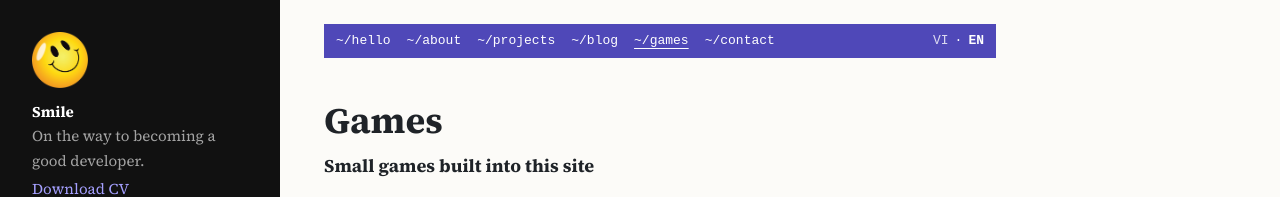
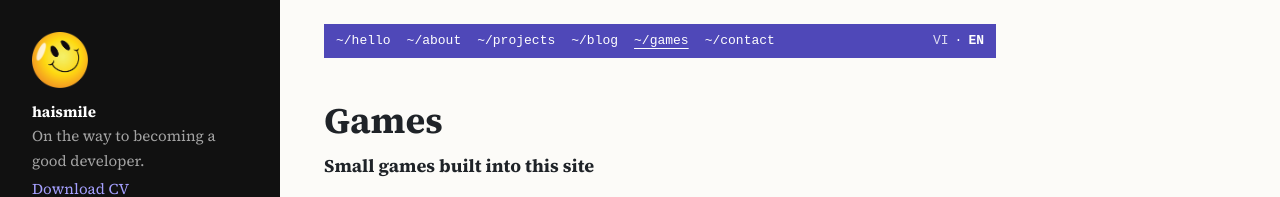
Before and after one commit to haismile9/Porfolio, a Next.js app: page /en/games in a window 1280 px wide. Shown: the top 197 px of the page. Built offline with nearby package versions, Linux system fonts and the light colour scheme; no server answers; the database is empty.

Commit message:
content: rename the brand from Smile to haismile, matching the domain
Co-Authored-By: Claude Opus 5.5 <noreply@anthropic.com>

```diff
--- a/src/app/[lang]/about/layout.tsx
+++ b/src/app/[lang]/about/layout.tsx
@@ -3,8 +3,8 @@ import type { Locale } from '@/i18n/config'
 import { pageMetadata } from '@/lib/site'
 
 const meta = {
-  vi: { title: 'Giới thiệu', description: 'Kinh nghiệm, học vấn và kỹ năng của Nguyễn Hồng Hải (Smile), lập trình viên full-stack ở TP.HCM.' },
-  en: { title: 'About Me', description: 'Background, experience and skills of Nguyen Hong Hai (Smile), a Full-stack developer in Ho Chi Minh City.' },
+  vi: { title: 'Giới thiệu', description: 'Kinh nghiệm, học vấn và kỹ năng của Nguyễn Hồng Hải (haismile), lập trình viên full-stack ở TP.HCM.' },
+  en: { title: 'About Me', description: 'Background, experience and skills of Nguyen Hong Hai (haismile), a Full-stack developer in Ho Chi Minh City.' },
 } satisfies Record<Locale, { title: string; description: string }>
 
 export function generateMetadata({ params }: { params: { lang: Locale } }): Metadata {
--- a/src/app/[lang]/contact/layout.tsx
+++ b/src/app/[lang]/contact/layout.tsx
@@ -3,8 +3,8 @@ import type { Locale } from '@/i18n/config'
 import { pageMetadata } from '@/lib/site'
 
 const meta = {
-  vi: { title: 'Liên hệ', description: 'Liên hệ với Smile, lập trình viên full-stack, về công việc hoặc hợp tác.' },
-  en: { title: 'Contact', description: 'Get in touch with Smile, a Full-stack developer, for work or collaboration.' },
+  vi: { title: 'Liên hệ', description: 'Liên hệ với haismile (Nguyễn Hồng Hải), lập trình viên full-stack, về công việc hoặc hợp tác.' },
+  en: { title: 'Contact', description: 'Get in touch with haismile (Nguyen Hong Hai), a Full-stack developer, for work or collaboration.' },
 } satisfies Record<Locale, { title: string; description: string }>
 
 export function generateMetadata({ params }: { params: { lang: Locale } }): Metadata {
--- a/src/app/[lang]/page.tsx
+++ b/src/app/[lang]/page.tsx
@@ -9,7 +9,7 @@ const linkClass = 'text-classic-accent underline underline-offset-2 hover:no-und
 const copy = {
   vi: {
     greeting: 'Xin chào, mình là',
-    name: 'Smile',
+    name: 'haismile',
     role: 'Full-stack Developer · TP. Hồ Chí Minh',
     recentPosts: 'Bài viết mới',
     allPosts: 'Xem tất cả bài viết →',
@@ -18,7 +18,7 @@ const copy = {
   },
   en: {
     greeting: "Hi, I'm",
-    name: 'Smile',
+    name: 'haismile',
     role: 'Full-stack Developer · Ho Chi Minh City, Vietnam',
     recentPosts: 'Recent posts (in Vietnamese)',
     allPosts: 'All posts →',
@@ -35,8 +35,8 @@ const jsonLd = (lang: Locale) => ({
       '@type': 'WebSite',
       '@id': `${siteConfig.url}/#website`,
       url: siteConfig.url,
-      name: 'Smile',
-      alternateName: ['haismile.dev', siteConfig.title[lang]],
+      name: 'haismile',
+      alternateName: ['haismile.dev', 'Smile', siteConfig.title[lang]],
       inLanguage: lang,
       author: { '@id': `${siteConfig.url}/#person` },
     },
@@ -44,7 +44,7 @@ const jsonLd = (lang: Locale) => ({
       '@type': 'Person',
       '@id': `${siteConfig.url}/#person`,
       name: siteConfig.author,
-      alternateName: 'Smile',
+      alternateName: ['haismile', 'Smile'],
       url: siteConfig.url,
       image: `${siteConfig.url}/icon.png`,
       jobTitle: 'Full-stack Developer',
--- a/src/app/[lang]/projects/layout.tsx
+++ b/src/app/[lang]/projects/layout.tsx
@@ -3,8 +3,8 @@ import type { Locale } from '@/i18n/config'
 import { pageMetadata } from '@/lib/site'
 
 const meta = {
-  vi: { title: 'Dự án', description: 'Các dự án web của Smile: cửa hàng thương mại điện tử, ứng dụng quản lý công việc và ứng dụng full-stack.' },
-  en: { title: 'Projects', description: 'Selected web projects by Smile: eCommerce stores, task management and full-stack applications.' },
+  vi: { title: 'Dự án', description: 'Các dự án web của haismile: cửa hàng thương mại điện tử, ứng dụng quản lý công việc và ứng dụng full-stack.' },
+  en: { title: 'Projects', description: 'Selected web projects by haismile: eCommerce stores, task management and full-stack applications.' },
 } satisfies Record<Locale, { title: string; description: string }>
 
 export function generateMetadata({ params }: { params: { lang: Locale } }): Metadata {
--- a/src/app/og/en/route.tsx
+++ b/src/app/og/en/route.tsx
@@ -6,7 +6,7 @@ export const dynamic = 'force-static'
 export function GET() {
   return renderOgImage({
     label: '~/hello',
-    title: 'Smile',
+    title: 'haismile',
     subtitle: 'On the way to becoming a good developer. Beginner-friendly notes on Next.js, NestJS, PostgreSQL and Redis.',
   })
 }
--- a/src/app/og/route.tsx
+++ b/src/app/og/route.tsx
@@ -6,7 +6,7 @@ export const dynamic = 'force-static'
 export function GET() {
   return renderOgImage({
     label: '~/hello',
-    title: 'Smile',
+    title: 'haismile',
     subtitle: 'Trên con đường trở thành một lập trình viên giỏi. Ghi chép về Next.js, NestJS, PostgreSQL và Redis.',
   })
 }
--- a/src/i18n/dictionaries.ts
+++ b/src/i18n/dictionaries.ts
@@ -8,7 +8,7 @@ export const dictionaries = {
     languageName: 'Tiếng Việt',
     footer: { cv: 'CV (PDF)', rss: 'RSS' },
     sidebar: {
-      name: 'Smile',
+      name: 'haismile',
       bio: 'Trên con đường trở thành một lập trình viên giỏi.',
       downloadCv: 'Tải CV',
       elsewhere: 'Liên kết',
@@ -33,7 +33,7 @@ export const dictionaries = {
     languageName: 'English',
     footer: { cv: 'CV (PDF)', rss: 'RSS' },
     sidebar: {
-      name: 'Smile',
+      name: 'haismile',
       bio: 'On the way to becoming a good developer.',
       downloadCv: 'Download CV',
       elsewhere: 'Elsewhere',
--- a/src/lib/og.tsx
+++ b/src/lib/og.tsx
@@ -74,7 +74,7 @@ export function renderOgImage({ label, title, subtitle, meta }: { label: string;
             <div style={{ display: 'flex', alignItems: 'center' }}>
               {/* eslint-disable-next-line @next/next/no-img-element, jsx-a11y/alt-text */}
               <img src={logo} width={56} height={56} />
-              <div style={{ display: 'flex', marginLeft: 16, fontSize: 30, fontWeight: 700, color: colors.ink }}>Smile</div>
+              <div style={{ display: 'flex', marginLeft: 16, fontSize: 30, fontWeight: 700, color: colors.ink }}>haismile</div>
               <div style={{ display: 'flex', marginLeft: 16, fontFamily: 'Fira Code', fontSize: 24, color: colors.muted }}>
                 haismile.dev
               </div>
--- a/src/lib/site.ts
+++ b/src/lib/site.ts
@@ -4,17 +4,17 @@ import { getDictionary } from '@/i18n/dictionaries'
 
 export const siteConfig = {
   url: 'https://haismile.dev',
-  // Short brand name, used as the "| Smile" suffix on page titles
-  name: 'Smile',
+  // Short brand name, used as the "| haismile" suffix on page titles
+  name: 'haismile',
   author: 'Nguyen Hong Hai',
   // Full title and description shown for the home page in search results
   title: {
-    vi: 'haismile.dev - Smile – Trên con đường trở thành một lập trình viên giỏi',
-    en: 'haismile.dev - Smile – On the way to becoming a good developer',
+    vi: 'haismile.dev – Trên con đường trở thành một lập trình viên giỏi',
+    en: 'haismile.dev – On the way to becoming a good developer',
   } satisfies Record<Locale, string>,
   description: {
-    vi: 'Blog của Smile, một lập trình viên trẻ đang học mỗi ngày để code tốt hơn. Ghi chép thật về Next.js, NestJS, PostgreSQL và Redis.',
-    en: 'Portfolio of Smile, a young developer in Vietnam learning every day to write better code, with beginner-friendly notes on Next.js, NestJS, PostgreSQL and Redis.',
+    vi: 'Blog của haismile (Nguyễn Hồng Hải), một lập trình viên trẻ đang học mỗi ngày để code tốt hơn. Ghi chép thật về Next.js, NestJS, PostgreSQL và Redis.',
+    en: 'Portfolio of haismile (Nguyen Hong Hai), a young developer in Vietnam learning every day to write better code, with beginner-friendly notes on Next.js, NestJS, PostgreSQL and Redis.',
   } satisfies Record<Locale, string>,
   ogImage: { vi: '/og', en: '/og/en' } satisfies Record<Locale, string>,
 }
```
